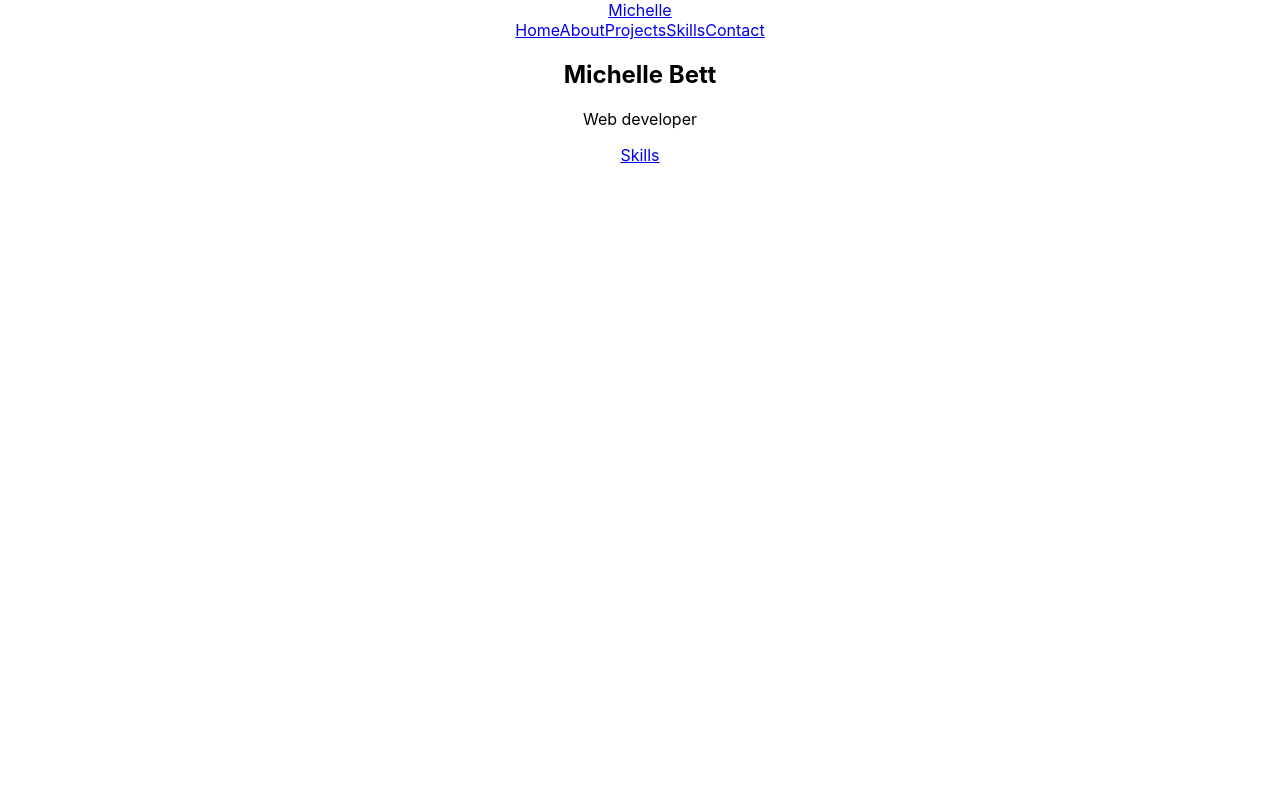
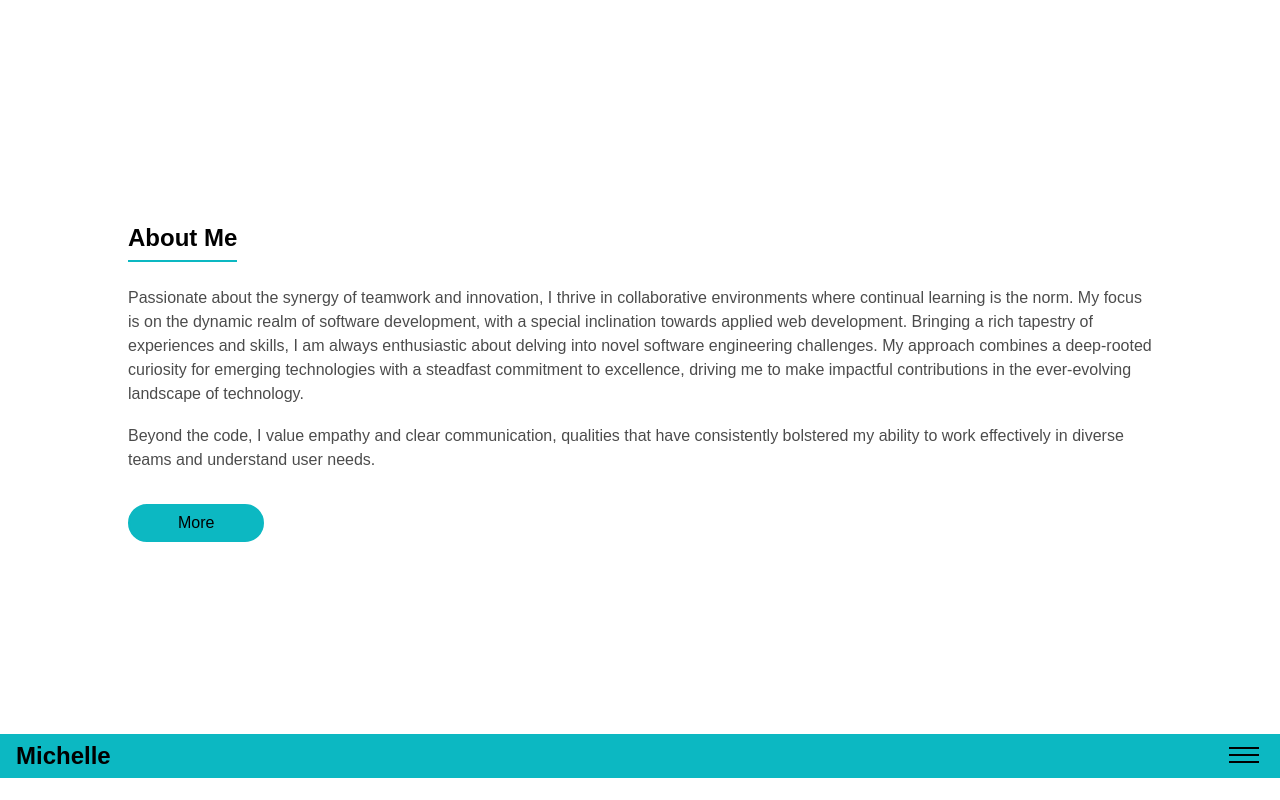
Before and after one commit to MichelleBett/Portfolio_react, a React (Create React App) app: page / in a window 1280 px wide. Shown: the top 800 px of the page. Built offline with nearby package versions, Linux system fonts and the light colour scheme.

Commit message:
feat: add aboutme component and updated the app file

```diff
--- /dev/null
+++ b/src/Aboutme.js
@@ -0,0 +1,31 @@
+const Aboutme = () => {
+    return (
+        <section className="about container" id="about">
+  <div className="about-info">
+    <h2 className="secondary-title">About Me</h2>
+
+    <p className="description">
+      Passionate about the synergy of teamwork and innovation, I thrive in collaborative
+      environments where continual learning is the norm. My focus is on the dynamic realm
+      of software development, with a special inclination towards applied web development.
+      Bringing a rich tapestry of experiences and skills, I am always enthusiastic
+      about delving into novel software engineering challenges. My approach combines a
+      deep-rooted curiosity for emerging technologies with a steadfast commitment to
+      excellence, driving me to make impactful contributions in the ever-evolving landscape
+      of technology.
+    </p>
+    <br />
+
+    <p className="description">
+      Beyond the code, I value empathy and clear communication, qualities that have
+      consistently bolstered my ability to work effectively in diverse teams and understand
+      user needs.
+    </p>
+
+    <a href="#" className="btn btn-secondary">More</a>
+  </div>
+</section>
+      );
+}
+
+export default Aboutme;
--- a/src/App.css
+++ /dev/null
@@ -1,38 +0,0 @@
-.App {
-  text-align: center;
-}
-
-.App-logo {
-  height: 40vmin;
-  pointer-events: none;
-}
-
-@media (prefers-reduced-motion: no-preference) {
-  .App-logo {
-    animation: App-logo-spin infinite 20s linear;
-  }
-}
-
-.App-header {
-  background-color: #282c34;
-  min-height: 100vh;
-  display: flex;
-  flex-direction: column;
-  align-items: center;
-  justify-content: center;
-  font-size: calc(10px + 2vmin);
-  color: white;
-}
-
-.App-link {
-  color: #61dafb;
-}
-
-@keyframes App-logo-spin {
-  from {
-    transform: rotate(0deg);
-  }
-  to {
-    transform: rotate(360deg);
-  }
-}
--- a/src/App.js
+++ b/src/App.js
@@ -1,9 +1,11 @@
 
-import './App.css';
+
 import Navbar from './Navbar';
+import Aboutme from './Aboutme';
 function App() {
   return (
     <div className="App">
+      <Aboutme></Aboutme>
       <Navbar></Navbar>
    <section className="hero container" id="home">
     <div className="hero-info">
--- a/src/index.css
+++ b/src/index.css
@@ -1,13 +1,272 @@
-body {
+* {
+  box-sizing: border-box;
   margin: 0;
-  font-family: -apple-system, BlinkMacSystemFont, 'Segoe UI', 'Roboto', 'Oxygen',
-    'Ubuntu', 'Cantarell', 'Fira Sans', 'Droid Sans', 'Helvetica Neue',
-    sans-serif;
-  -webkit-font-smoothing: antialiased;
-  -moz-osx-font-smoothing: grayscale;
 }
 
-code {
-  font-family: source-code-pro, Menlo, Monaco, Consolas, 'Courier New',
-    monospace;
+:root {
+  --primary: white;
+  --secondary: #0cb8c2;
+  --accent: #0cb8c2;
+  --text: Black;
 }
+
+html {
+  scroll-behavior: smooth;
+}
+
+body {
+  background: var(--primary);
+  font-family: Poppins, sans-serif;
+}
+
+a {
+  text-decoration: none;
+  color: var(--text);
+}
+
+
+/* utility classes */
+.container {
+  padding: 12rem 8rem;
+  color: var(--text);
+
+  background-position: center;
+  background-repeat: no-repeat;
+  background-size: cover;
+
+}
+
+.hidden {
+  display: none;
+}
+
+.btn {
+  background-color: var(--accent);
+  color: var(--text);
+  padding: 0.5rem 3rem;
+  border-radius: 5rem;
+  display: inline-block;
+  margin-top: 2rem;
+  border: 2px solid var(--accent);
+}
+
+.btn:hover {
+  background-color: transparent;
+  color: var(--accent);
+}
+
+/* Header style */
+.nav {
+  background-color: var(--secondary);
+  display: flex;
+  justify-content: space-between;
+  padding: 0.5rem 1rem;
+  position: fixed;
+  width: 100%;
+}
+
+.logo {
+  font-weight: 700;
+  font-size: 1.5rem;
+}
+
+.nav-links {
+  position: absolute;
+  display: flex;
+  flex-direction: column;
+  top: 50px;
+  background-color: var(--secondary);
+  width: 100%;
+  left: -200%;
+  padding: 1rem;
+  transition: left 0.5s ease;
+}
+
+.nav-active {
+  left: 0;
+}
+
+.nav-item {
+  font-size: 0.8rem;
+  opacity: 0.7;
+  display: block;
+  text-align: center;
+  margin-bottom: 1rem;
+  text-transform: capitalize;
+  position: relative;
+}
+
+.nav-item::after {
+  content: "";
+  display: block;
+  width: 100%;
+  height: 2px;
+  background-color: rgb(56, 56, 56);
+  margin-top: 0.5rem;
+}
+
+.nav-item:hover {
+  opacity: 1;
+}
+
+.nav-item-active::after {
+  background-color: var(--accent);
+  opacity: 1;
+}
+
+.toggler .line {
+  width: 30px;
+  height: 2px;
+  display: block;
+  background-color: var(--text);
+  margin: 5px;
+}
+
+/* Hero styles */
+.hero {
+  display: flex;
+  flex-direction: column-reverse;
+  justify-content: center;
+  align-items: center;
+  color: var(--text);
+ /* background-image: url("./images/img 4.jpg"); */
+
+
+}
+
+.hero-img {
+  padding-top: 2rem;
+}
+
+.hero-info {
+  text-align: center;
+  padding-top: 3rem;
+}
+
+.title {
+  font-size: 2.5rem;
+}
+
+.hero-description {
+  opacity: 0.7;
+}
+
+/* About style */
+.about {
+  color: var(--text);
+}
+
+.about-info {
+  padding-top: 2rem;
+}
+
+.description {
+  opacity: 0.7;
+  font-size: 1rem;
+  margin-bottom: 0.5 rem;
+  line-height: 1.5;
+}
+
+.secondary-title {
+  display: inline-block;
+  margin-bottom: 1.5rem;
+}
+
+.secondary-title::after {
+  content: "";
+  display: block;
+  width: 100%;
+  height: 2px;
+  margin-top: 0.5rem;
+  background-color: var(--accent);
+}
+
+/* project styles */
+.project-item {
+  background: var(--secondary);
+  border-radius: 10px;
+  text-align: center;
+  padding: 2rem 1rem;
+  margin-bottom: 1.5rem;
+}
+
+.project-item i {
+  font-size: 4rem;
+  color: var(--primary);
+  margin-bottom: 2rem;
+}
+
+/* skills styles */
+.skills-header {
+  padding-bottom: 2rem;
+}
+
+
+/* contact styles */
+.contact-info-item {
+  display: flex;
+}
+
+.contact-info-icon {
+  width: 50px;
+  height: 50px;
+  background-color: var(--accent);
+  border-radius: 50%;
+  display: flex;
+  justify-content: center;
+  align-items: center;
+  margin-right: 0.5rem;
+  margin-bottom: 1rem;
+}
+
+.contact-form form {
+  display: flex;
+  flex-direction: column;
+}
+
+input,
+textarea {
+  background: var(--secondary);
+  border: none;
+  border-radius: 10px;
+  margin-top: 1rem;
+  padding: 0.8rem 1rem;
+}
+
+
+
+/* Setting container to flex and width to 80% of view port */
+.con{
+  display: flex;
+  width: 80%;
+}
+/*Adding background image to each section
+.one{
+  background: url(./images/webdev.jpg);
+}
+.two{
+  background: url(./images/software.jpg);
+}
+.three{
+  background: url(./images/machlearn.jpg);
+}
+.four{
+  background: url(./images/javsc.jpg);
+} */
+/* Background properties and transition effect to section  */
+.section{
+  background-size: cover;
+  background-position: center;
+  background-repeat: no-repeat;
+  height: 80vh;
+  cursor: pointer;
+  flex: 0.2;
+  margin:8px;
+  position: relative;
+  transition: all 0.7s ease-out;
+}
+
+/* section with active class will grow flex to 3 times  */
+.section.active{
+  flex: 3;
+}
```
